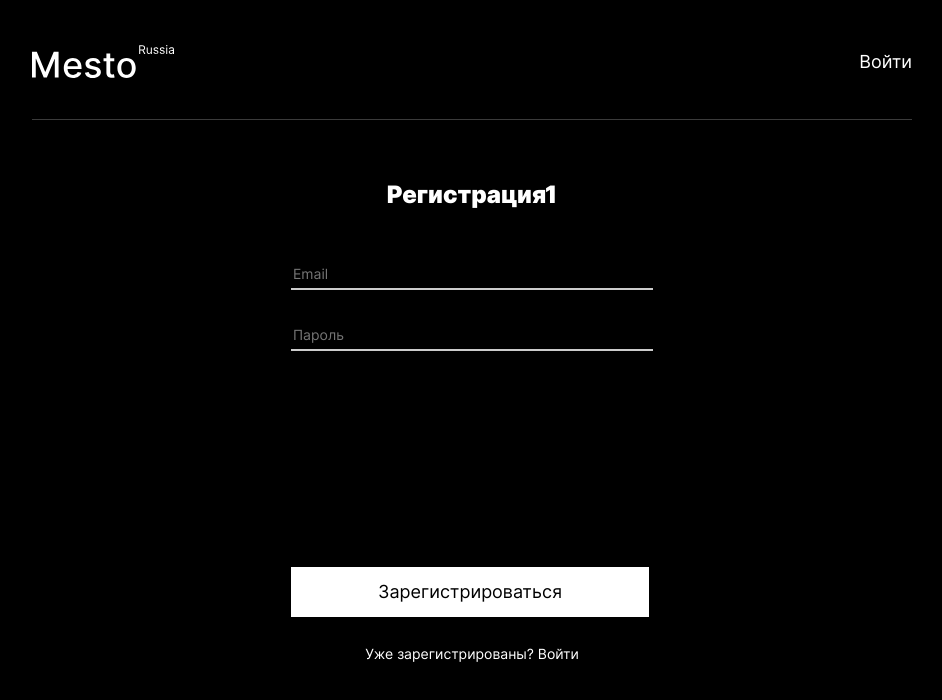
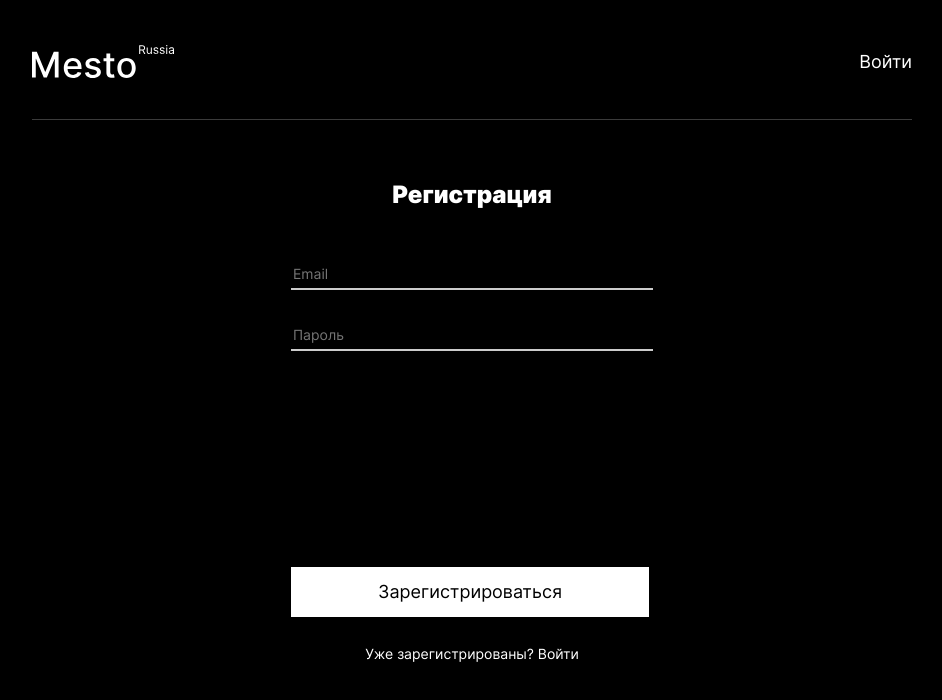
Before and after one commit to MaksimZarubin777/react-mesto-api-full-gha, a React (Create React App) app in the folder frontend/: page /sign-up in a window 1280 px wide. Shown: the top 700 px of the page, without its empty margins (168-1110 px from the left). Built offline with nearby package versions, Linux system fonts and the light colour scheme; no server answers.

Commit message:
pr15_final

```diff
--- a/frontend/src/components/Register.js
+++ b/frontend/src/components/Register.js
@@ -30,7 +30,7 @@ function Register( {onSubmit, onClose, isSuccess, isOpen} ) {
   return (
     <>
     <AuthForm
-      authTitle='Регистрация1'
+      authTitle='Регистрация'
       onSubmit={handleSubmit}
       data={formValue}
       onChange={handleChange}
```
